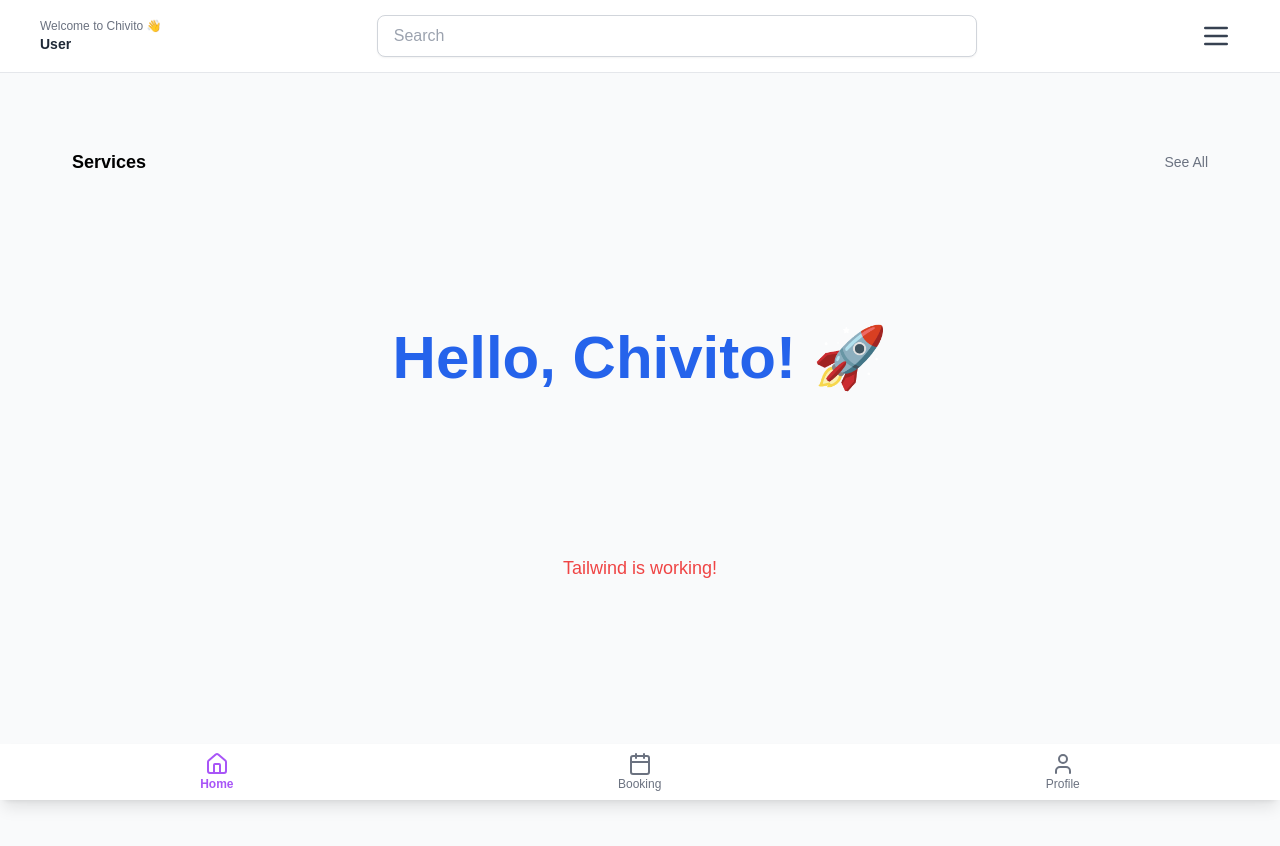
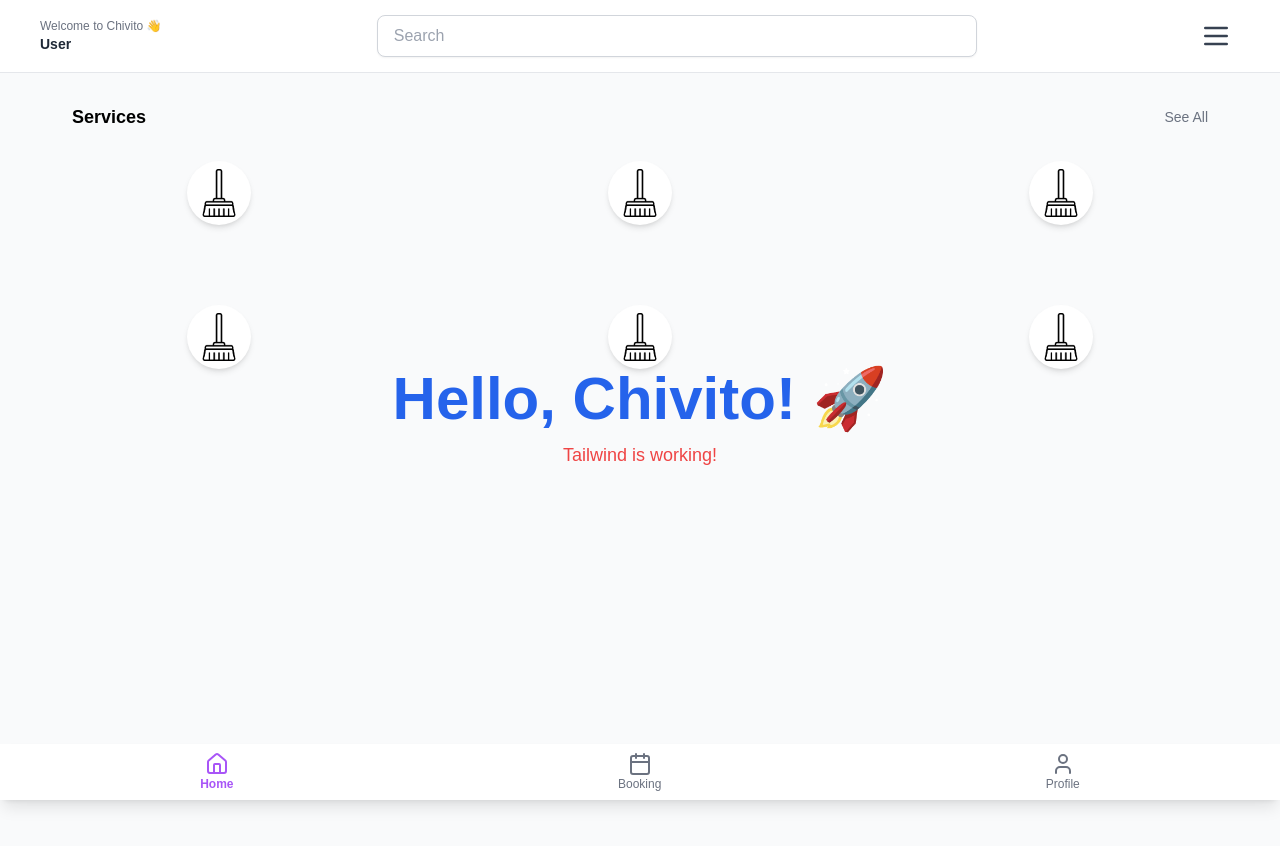
Before and after one commit to chivito-tech/chivito-frontend, a Next.js app in the folder chivito-frontend/: page / in a window 1280 px wide. Shown: the top 846 px of the page. Built offline with nearby package versions, Linux system fonts and the light colour scheme.

Commit message:
added services

```diff
--- a/chivito-frontend/src/app/page.tsx
+++ b/chivito-frontend/src/app/page.tsx
@@ -1,19 +1,71 @@
 export default function Home() {
   return (
-    <div className="min-h-screen flex flex-col items-center justify-around bg-gray-50 px-1.5 md:px-12">
-      <div className="flex justify-between items-center w-full py-3 px-6 h-0">
+    <div className="min-h-screen flex flex-col items-center bg-gray-50 px-1.5 md:px-12">
+      <div className="flex justify-between items-center w-full mt-8 mb-8 py-3 m px-6 h-0">
         <h3 className="text-lg font-bold text-black">Services</h3>
         <p className="text-sm text-gray-500">See All</p>
+      </div>
+      <div className=" justify-between items-center w-full grid grid-cols-3 grid-rows-2 gap-20 place-items-center">
+        <button>
+          <div className=" rounded-full bg-white p-2 shadow-md">
+            <img
+              src="/broom.png"
+              alt="Mechanic"
+              className="w-12 h-12  border-1"
+            />
+          </div>
+        </button>
+        <button>
+          <div className="rounded-full bg-white p-2 shadow-md">
+            <img
+              src="/broom.png"
+              alt="Electrician"
+              className="w-12 h-12 border-1"
+            />
+          </div>
+        </button>
+        <button>
+          <div className="rounded-full bg-white p-2 shadow-md">
+            <img
+              src="/broom.png"
+              alt="Detailer"
+              className="w-12 h-12 border-1"
+            />
+          </div>
+        </button>
+        <button>
+          <div className="rounded-full bg-white p-2 shadow-md">
+            <img
+              src="/broom.png"
+              alt="Painter"
+              className="w-12 h-12 border-1"
+            />
+          </div>
+        </button>
+        <button>
+          <div className="rounded-full bg-white p-2 shadow-md">
+            <img
+              src="/broom.png"
+              alt="Plumber"
+              className="w-12 h-12 border-1"
+            />
+          </div>
+        </button>
+        <button>
+          <div className="rounded-full bg-white p-2 shadow-md">
+            <img
+              src="/broom.png"
+              alt="Constructor"
+              className="w-12 h-12 border-1"
+            />
+          </div>
+        </button>
       </div>
       <h1 className="text-6xl font-extrabold text-blue-600 flex items-center space-x-2">
         Hello, Chivito! 🚀
       </h1>
       <p className="text-lg text-red-500 mt-3">Tailwind is working!</p>
-      <div className="mt-6 w-full max-w-md">
-        <label className="block text-gray-700 font-medium mb-2 text-lg">
-          Email
-        </label>
-      </div>
+      <div className="mt-6 w-full max-w-md"></div>
     </div>
   );
 }
```
Also changed, not shown: chivito-frontend/public/broom.png (added), chivito-frontend/public/technician.png (added).
